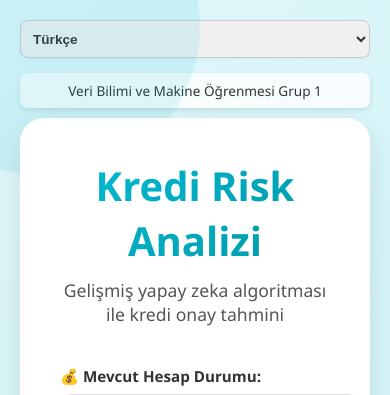
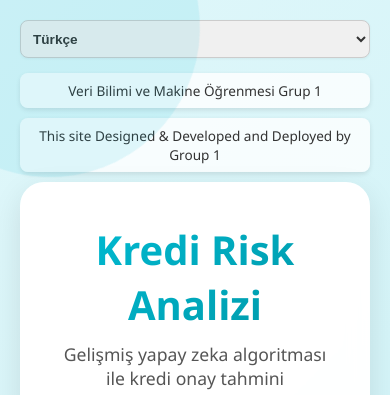
Before and after one commit to Emiralp-cs/MLProject, a Flask app: page / in a window 390 px wide. Shown: the top 395 px of the page. Run offline with Flask 3, Linux system fonts and the light colour scheme.

Commit message:
Update index.html

```diff
--- a/templates/index.html
+++ b/templates/index.html
@@ -246,9 +246,7 @@
             }
 
             .bottom-left {
-                /* Artık en sonda yer aldığı için sadece üstüne margin veriyoruz. */
-                margin-top: 30px;
-                margin-bottom: 10px;
+                margin-top: 10px;
             }
 
             #langSelect {
@@ -337,6 +335,11 @@
     <div class="top-info top-right" data-key="group_info">
         Veri Bilimi ve Makine Öğrenmesi Grup 1
     </div>
+
+    <div class="top-info bottom-left">
+        This site Designed & Developed and Deployed by Group 1
+    </div>
+
 
     <div class="container">
         <div class="header">
@@ -540,10 +543,6 @@
                 </button>
             </div>
         </form>
-    </div>
-
-    <div class="top-info bottom-left">
-        This site Designed & Developed and Deployed by Emir Alp Esmergül
     </div>
 
     <script>
```
